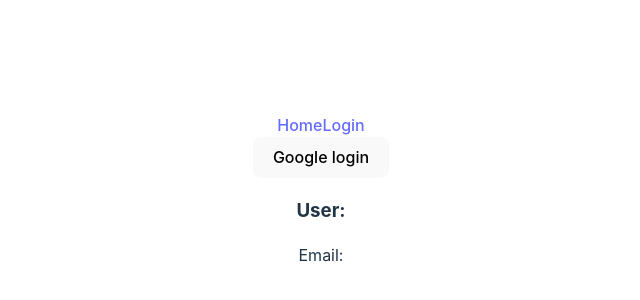
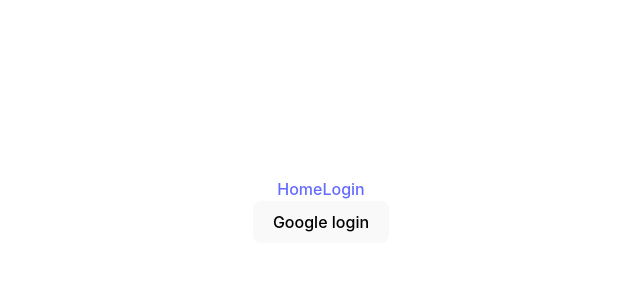
Before and after one commit to Sajjatul21/Mileston-10_React-Authentication, a React (Vite) app in the folder 56 Simple React Firebase authentication/simple-firebase/: page /login in a window 1280 px wide. Shown: the part 190-490 px from the top of the page, without its empty margins (319-959 px from the left). Built offline with nearby package versions, Linux system fonts and the light colour scheme.

Commit message:
set null

```diff
--- a/56 Simple React Firebase authentication/simple-firebase/src/components/Login/Login.jsx
+++ b/56 Simple React Firebase authentication/simple-firebase/src/components/Login/Login.jsx
@@ -2,7 +2,7 @@
 import { GoogleAuthProvider, getAuth, signInWithPopup } from 'firebase/auth';
 import app from '../../firebase/firebase.init';
 const Login = () => {
-    const [user, setUser] = useState([]);
+    const [user, setUser] = useState(null);
     const auth = getAuth(app);
     // console.log(app);
     const provider = new GoogleAuthProvider();
```
